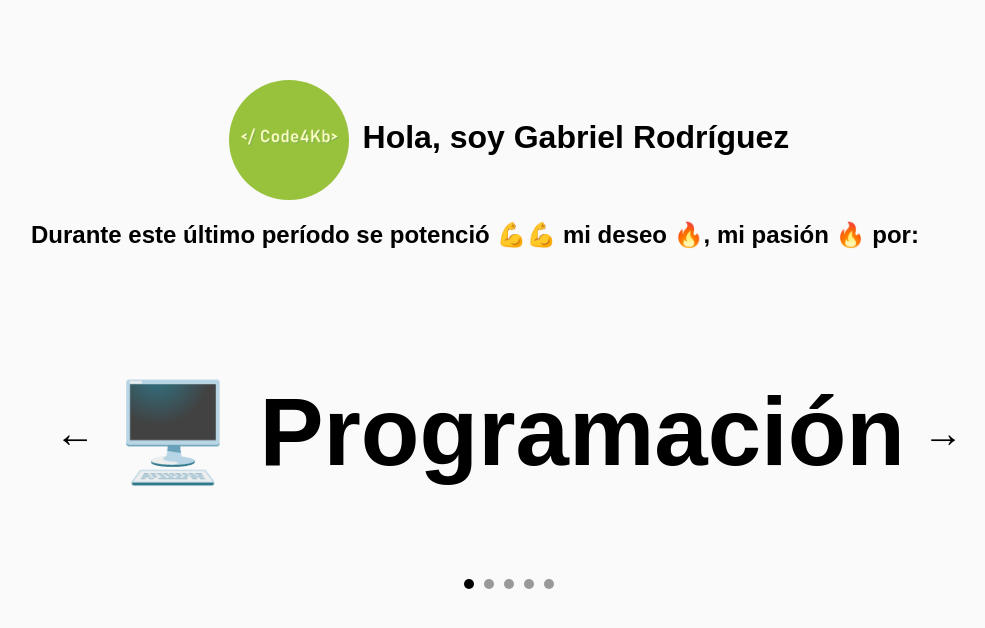
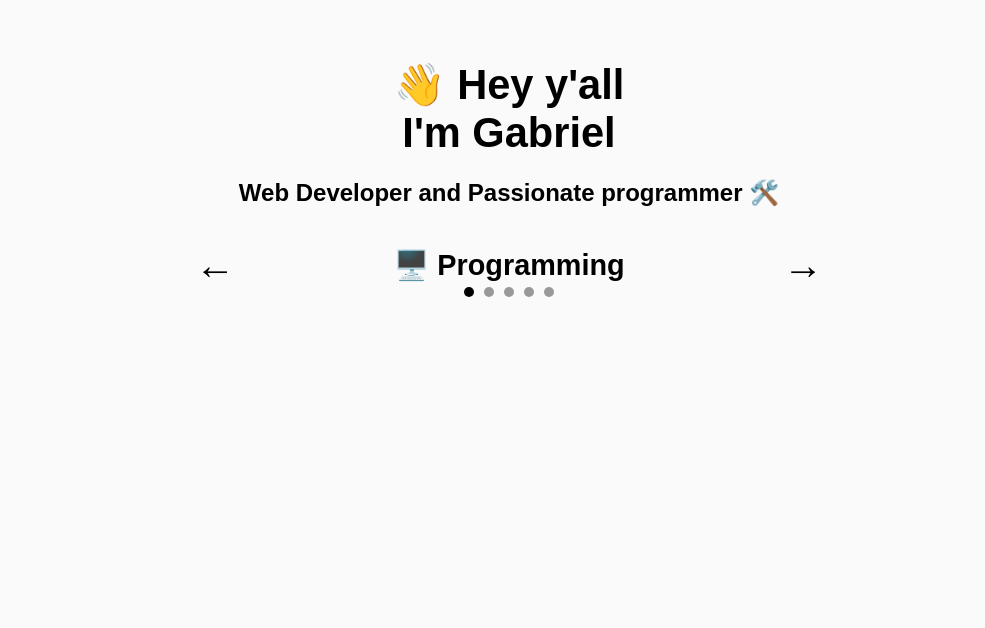
Before and after one commit to code4kb/hello-world, a plain HTML site: page index.html in a window 1280 px wide. Shown: the whole page, without its empty margins (131-1116 px from the left). Drawn offline with Linux system fonts and the light colour scheme.

Commit message:
I translate the content into english and update

```diff
--- a/css/styles.css
+++ b/css/styles.css
@@ -1,29 +1,24 @@
 body { background-color: #fafafa; }
-main { margin: 80px auto; max-width: 960px; }
-h1 { text-align: center; }
+main { margin: 60px auto; max-width: 680px; }
+h1, h2 { text-align: center; }
 main .slider{
-	max-width: 960px;
+	max-width: 680px;
 	margin: auto;
+}
+main h1 {
+	font-size: 2.6em;
+	margin: 2px;
 }
 main h2 {
 	margin: 2px;
 }
 main .slider h1{
-	font-size: 5em;
+	font-size: 4em;
 	text-align: center;
 	padding: 0.2em;
 }
 main .slider h2{
-	font-size: 6em;
+	font-size: 1.8em;
 	text-align: center;
-	padding: 0.5em;
+	padding: 0.6em;
 }
-.imagen {
-    vertical-align: middle;
-    margin-right: 5px;
-	max-width:120px;
-	max-height:120px;
-	width:auto;
-	height:auto;
-	border-radius: 50%;
-}
--- a/index.html
+++ b/index.html
@@ -13,31 +13,30 @@
 <link rel="stylesheet" type="text/css" href="css/normalize.min.css">
 <link rel="stylesheet" type="text/css" href="css/slider.css">
 <link rel="stylesheet" type="text/css" href="css/styles.css">
- <body>
+<body>
     <main>
-		<h1><a href="https://github.com/code4kb"><img src="images/logo_code4kb.png" alt="Avatar" class="imagen"></a> Hola, soy Gabriel Rodríguez</h1>
-		<h2> Durante este último período se potenció 💪💪 mi deseo 🔥, mi pasión 🔥 por:</h2>
-	    <!-- Slider markup -->
+		<h1>👋 Hey y'all <br> I'm Gabriel</h1><br>
+		<h2> Web Developer and Passionate programmer 🛠️</h2>
+		<!-- Slider markup -->
 		<div class="slider">
 			<div class="slider-container">
 				<div class="slide-item">
-					<h2>🖥️ Programación </h2>
+					<h2>🖥️ Programming</h2>
 				</div>
 				<div class="slide-item">
-					<h2>🎯 Desarrollo Web</h2>
+					<h2>🎯 Development</h2>
 				</div>
 				<div class="slide-item">
-					<h2>📚 Capacitación Web</h2>
+					<h2>📚 Learning Web</h2>
 				</div>
 				<div class="slide-item">
-					<h2>🔥 Frontend</h2>
+					<h2>🔥 Front-end</h2>
 				</div>
 				<div class="slide-item">
 					<h2>🛠️ GitHub</h2>
 				</div>
 			</div>
 		</div>
-
 	</main>
 
 	<script src="js/slider.js"></script>
```
Also changed, not shown: images/logo_code4kb.png (deleted), 1 other file.
